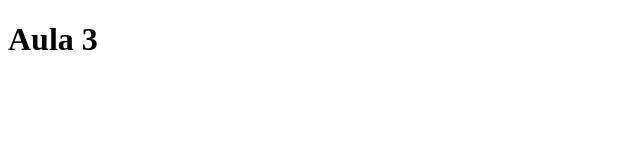
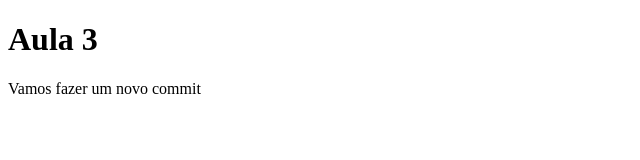
Before and after one commit to brunolimal/exemplo1, a plain HTML site: page index.html in a window 1280 px wide. Shown: the whole page, without its empty margins (0-640 px from the left). Drawn offline with Linux system fonts and the light colour scheme.

Commit message:
inseri um paragrafo

```diff
--- a/index.html
+++ b/index.html
@@ -8,5 +8,6 @@
 </head>
 <body>
     <h1>Aula 3</h1>
+    <p>Vamos fazer um novo commit</p>
 </body>
 </html>
```
